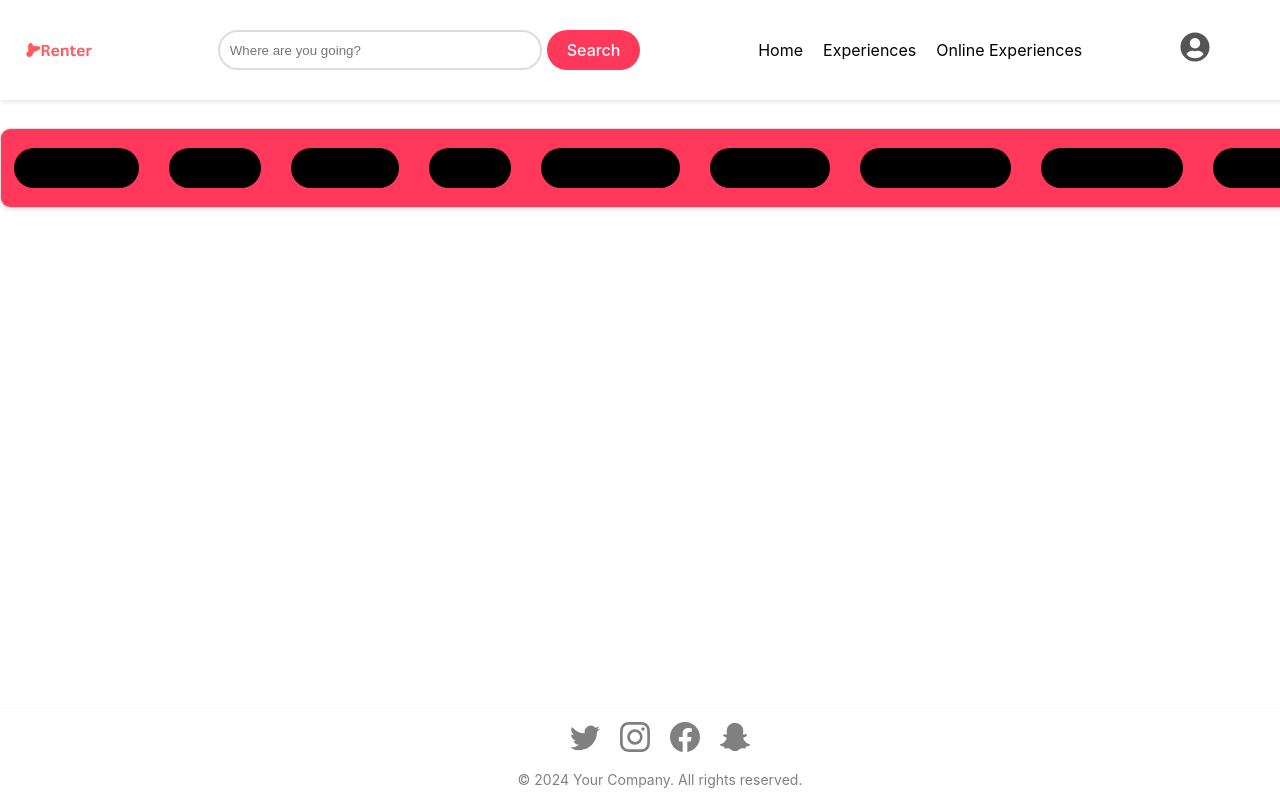
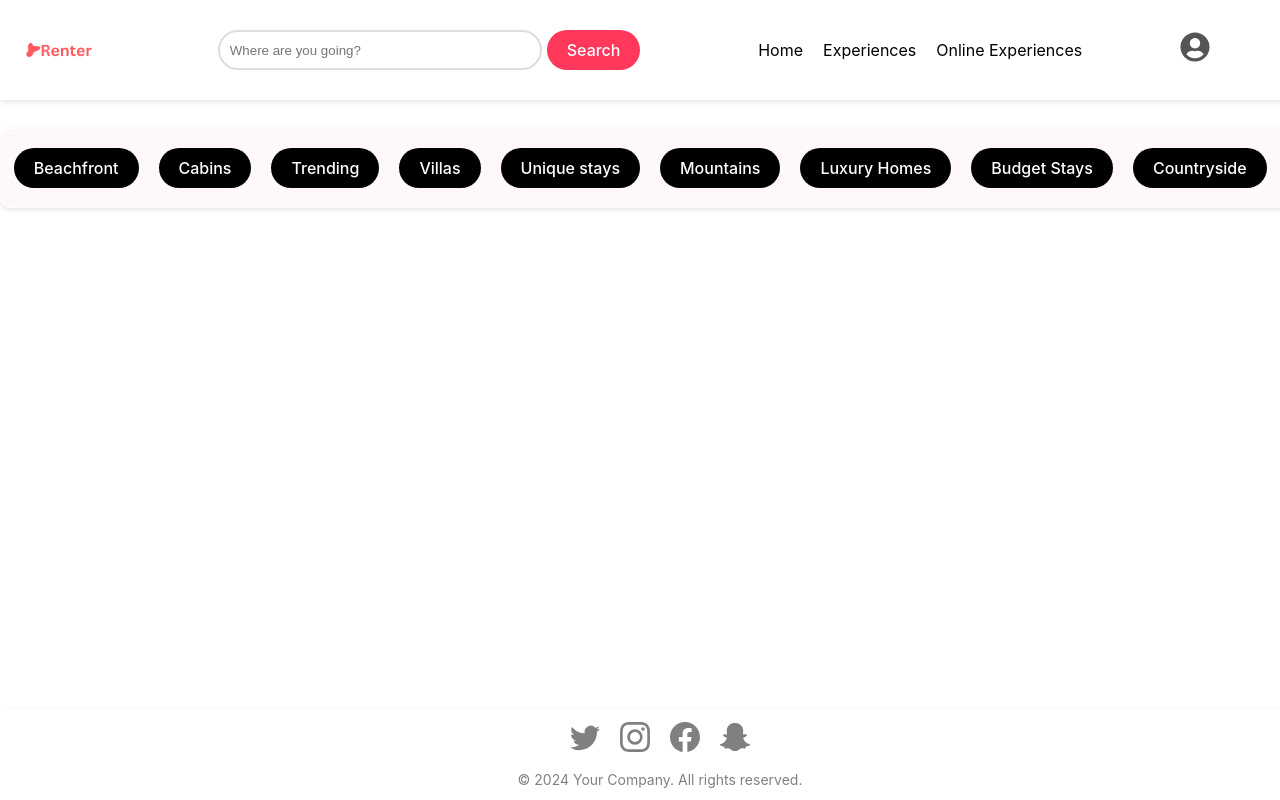
Before and after one commit to ALIHATARIQ01/Airbnb_react_project, a React (Vite) app: page / in a window 1280 px wide. Built offline with nearby package versions, Linux system fonts and the light colour scheme.

Commit message:
Update Categories.css

```diff
--- a/src/components/Categories.css
+++ b/src/components/Categories.css
@@ -1,36 +1,38 @@
-/* Ensure that the categories section is styled to be directly below the navbar */
 .categories {
     position: fixed;
-    /* Keeps the navbar at the top */
-    overflow-x: auto; /* Allows horizontal scrolling */
-    top: 16%; /* Ensures it is at the top */
-    left: 0; /* Ensures it is aligned to the left */
-    right: 0; /* Ensures it stretches to the right */
+    overflow-x: auto;
+    top: 16%;
+    left: 0;
+    right: 0;
     display: flex;
-    gap: 10px;
-    border: 1px solid #ddd; /* Add a border around the categories */
-    border-radius: 10px; /* Round the corners of the border */
-
-    padding: 1.5% 1%; /* Padding around the navbar */
-    background-color: #ff385c;
+    border: 1px solid #ffffff;
+    border-radius: 10px;
+    padding: 1.5% 1%;
+    background-color: #fff8f8;
     box-shadow: 0 2px 5px rgba(0, 0, 0, 0.1);
     z-index: 1;
-    width: 100%; /
+    width: 100%;
 }
 
-/* Category button styling */
 .category-button {
-    background-color: #000000; /* Default button color */
-    border: none; /* Remove border */
-    padding: 10px 20px; /* Space inside the button */
-    border-radius: 20px; /* Rounded corners */
-    cursor: pointer; /* Cursor changes to pointer on hover */
-    flex-shrink: 0; /* Prevent buttons from shrinking */
+    background-color: #000000;
+    border: none;
+    padding: 10px 20px;
+    border-radius: 20px;
+    cursor: pointer;
+    flex-shrink: 0;
     margin-right: 20px;
+    display: flex;
+    align-items: center; /* Align icon and text horizontally */
+    gap: 10px; /* Space between icon and text */
+    color: white; /* Set text color */
 }
 
-/* Hover effects for category buttons */
 .category-button:hover {
-    background-color: #ff385c; /* Change background on hover */
-    color: white; /* Change text color on hover */
+    background-color: #ff385c;
+    color: white;
 }
+
+.category-name {
+    font-size: 14px; /* Adjust as necessary */
+}
```
